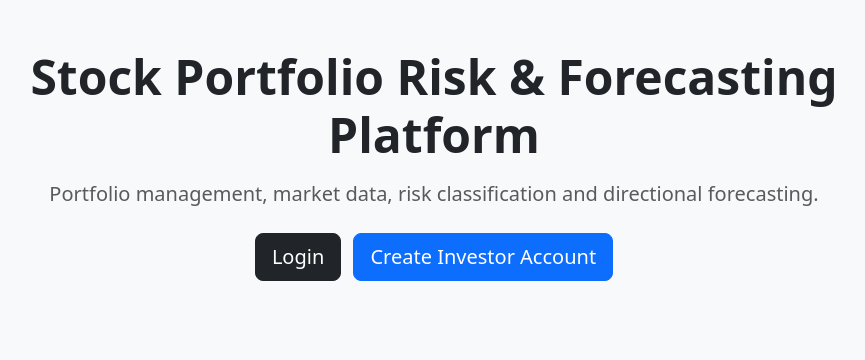
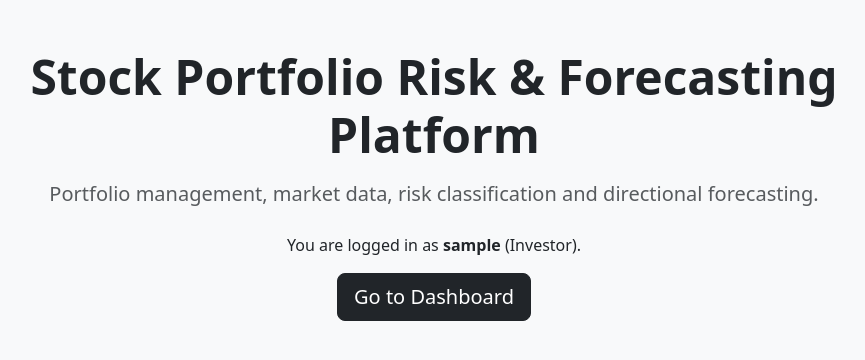
Before and after one commit to DJamesSmith/stock-portfolio-tracker-with-risk-prediction-engine, a Django app: page / in a window 1280 px wide. Shown: the part 56-416 px from the top of the page, without its empty margins (206-1071 px from the left). Run offline with Django 5.2, Linux system fonts and the light colour scheme; the visitor is signed in with stand-in values (Sample User, id 1); parts of the project's set-up code (start-up, migrations or seed data) failed here and were passed over.

Commit message:
Update home page template: Add user authentication check to display dashboard link for logged-in users

```diff
--- a/templates/accounts/home.html
+++ b/templates/accounts/home.html
@@ -7,8 +7,13 @@
         <h1 class="display-5 fw-bold"> Stock Portfolio Risk & Forecasting Platform </h1>
         <p class="lead text-muted mt-3"> Portfolio management, market data, risk classification and directional forecasting. </p>
         <div class="mt-4">
-            <a href="{% url 'accounts:login' %}" class="btn btn-dark btn-lg me-2"> Login </a>
-            <a href="{% url 'accounts:register' %}" class="btn btn-primary btn-lg"> Create Investor Account </a>
+            {% if user.is_authenticated %}
+                <p class="mb-3"> You are logged in as <strong>{{ user.username }}</strong> ({{ user.get_role_display }}). </p>
+                <a href="{% url 'accounts:dashboard' %}" class="btn btn-dark btn-lg"> Go to Dashboard </a>
+            {% else %}
+                <a href="{% url 'accounts:login' %}" class="btn btn-dark btn-lg me-2"> Login </a>
+                <a href="{% url 'accounts:register' %}" class="btn btn-primary btn-lg"> Create Investor Account </a>
+            {% endif %}
         </div>
     </div>
 </div>
```
